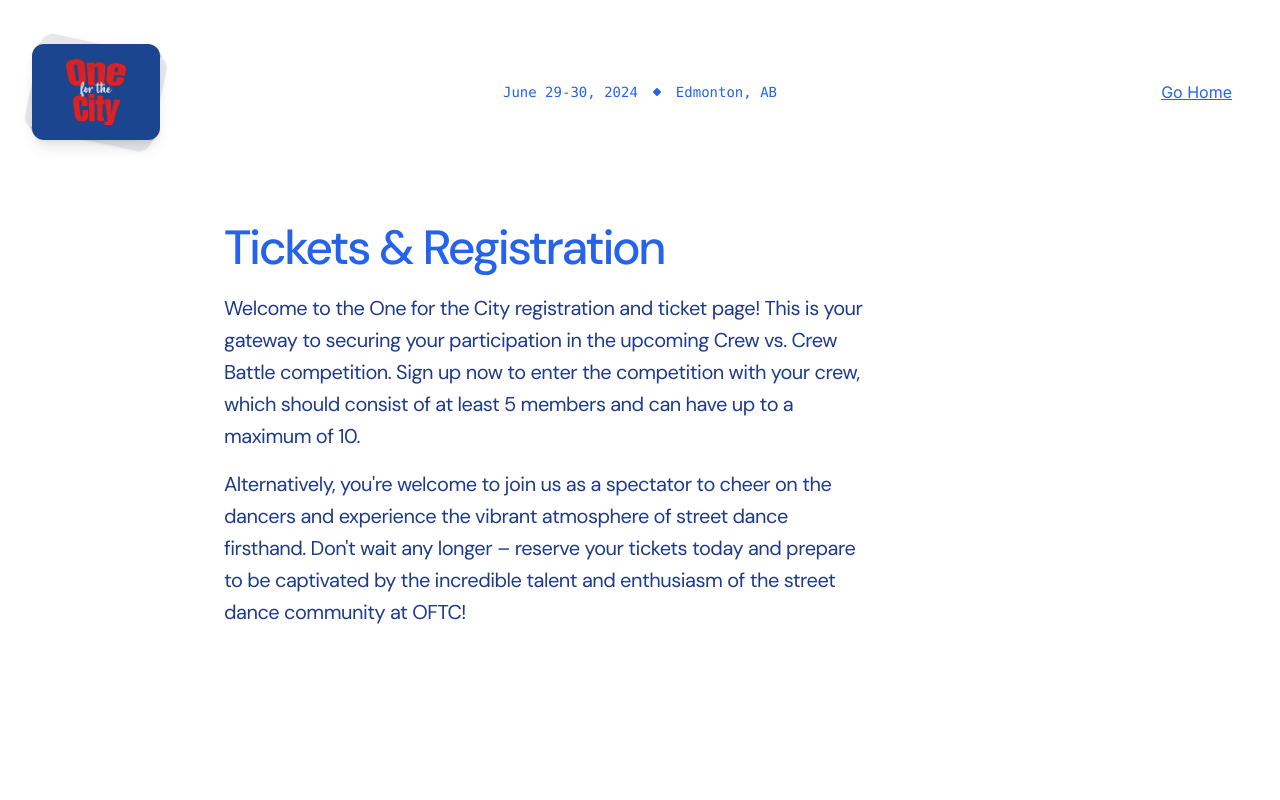
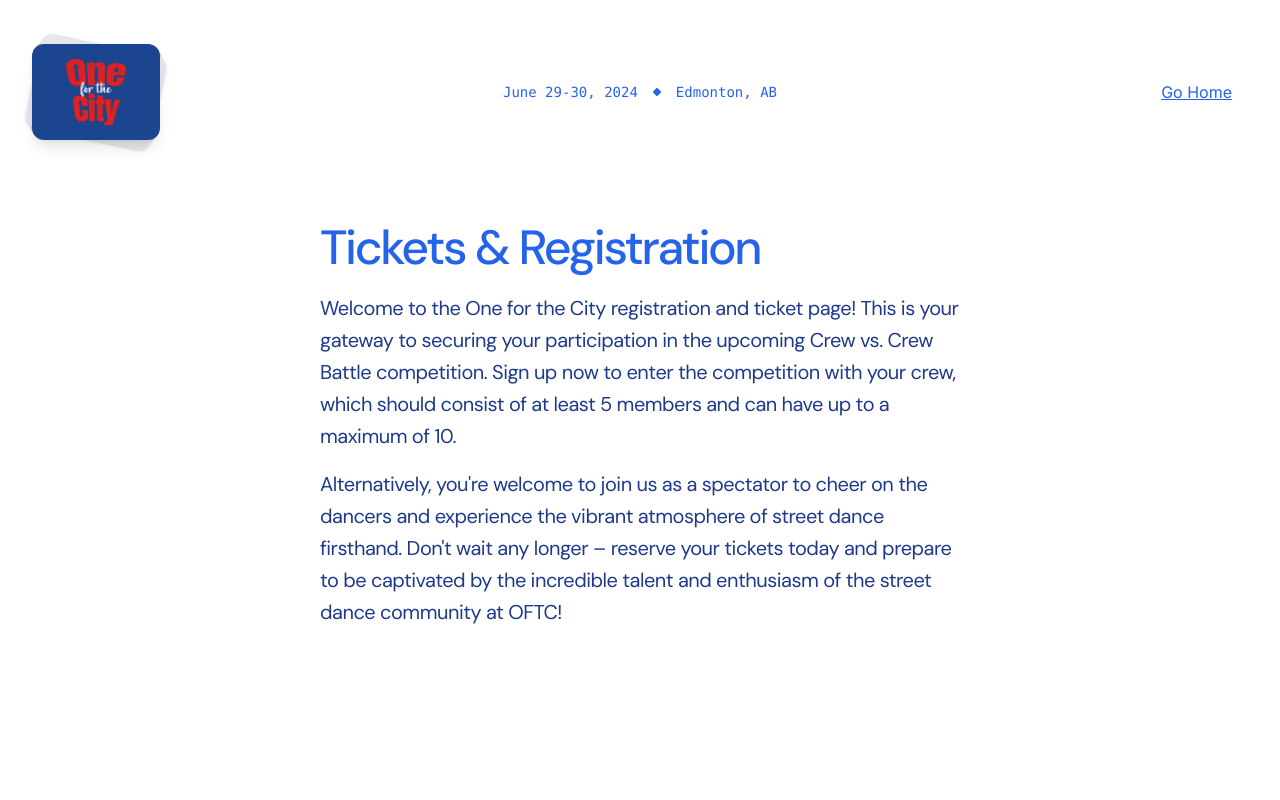
Before and after one commit to linhub15/oneforthecity, a Next.js app: page /tickets in a window 1280 px wide. Shown: the top 800 px of the page. Built offline with nearby package versions, Linux system fonts and the light colour scheme.

Commit message:
style: ticket link goes full width

```diff
--- a/src/app/tickets/page.tsx
+++ b/src/app/tickets/page.tsx
@@ -15,8 +15,8 @@ export default function Tickets() {
           </Link>
         }
       />
-      <div className="mt-10 md:mt-20 w-full mx-auto max-w-4xl px-4 sm:px-6 lg:px-8 relative space-y-12">
-        <div className="mx-auto max-w-2xl lg:mx-0 space-y-4">
+      <div className="mt-10 md:mt-20 px-4 sm:px-6 lg:px-8 relative space-y-12">
+        <div className="mx-auto w-full max-w-2xl  space-y-4">
           <h2
             id="speakers-title"
             className="font-display text-4xl font-medium tracking-tighter text-blue-600 sm:text-5xl"
```
